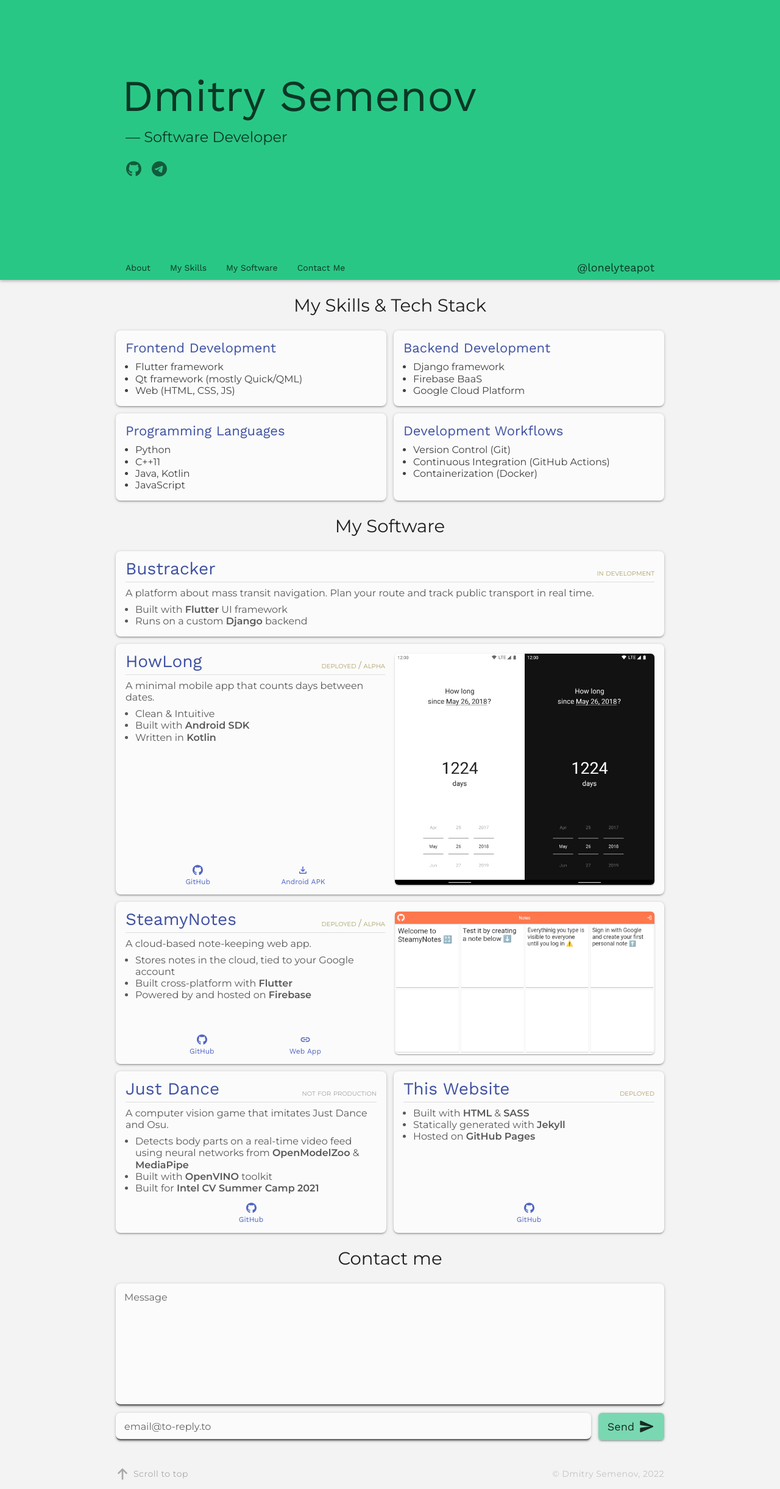
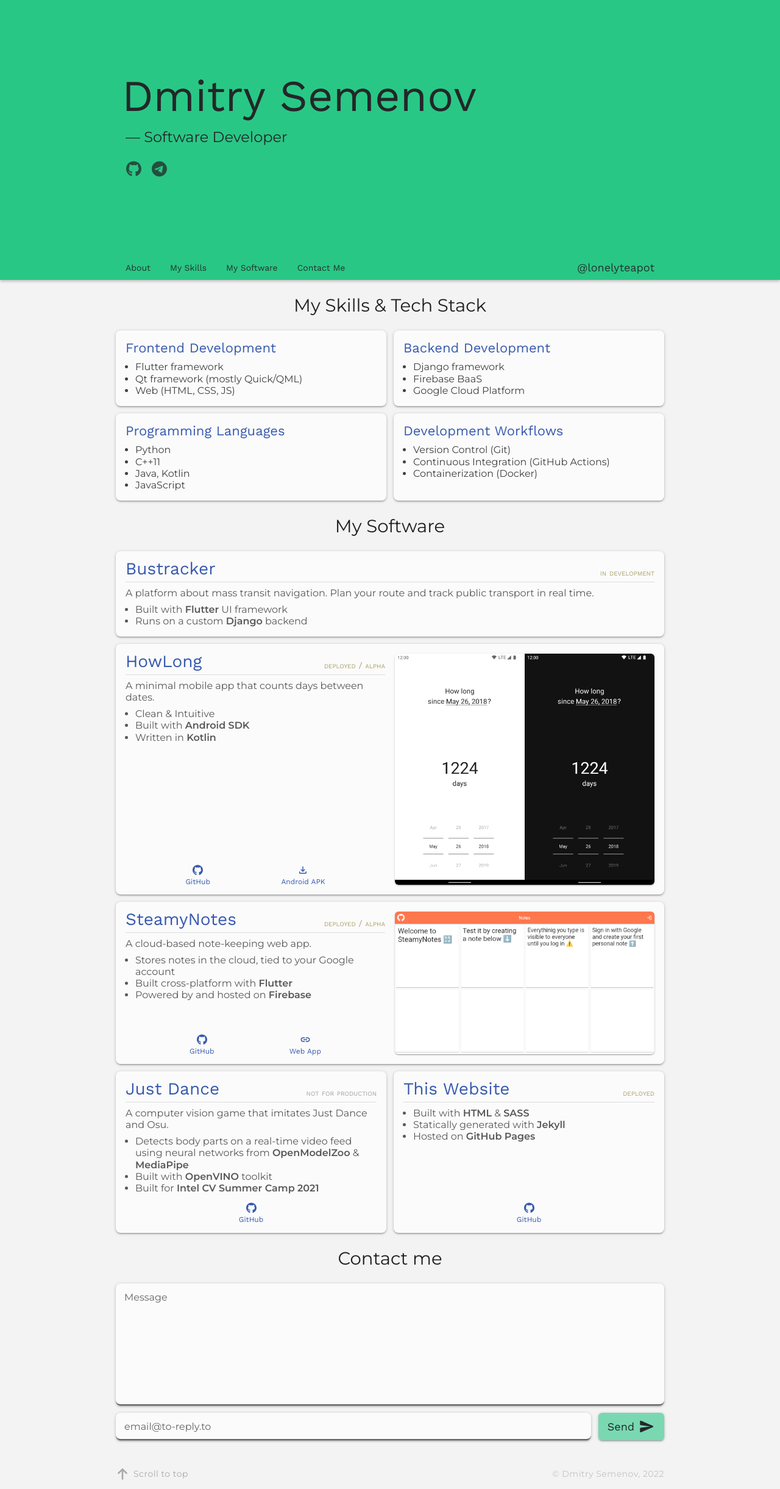
Before and after one commit to lonelyteapot/lonelyteapot.github.io, a Jekyll site: the page built from pages/index.html, in a window 1280 px wide. Shown: the whole page at 61% size. Built offline with Jekyll 4.4.1, drawn with Linux system fonts in a browser that asks for light colours.

Commit message:
Update colors

```diff
--- a/_sass/components/vertical-link.scss
+++ b/_sass/components/vertical-link.scss
@@ -7,7 +7,7 @@
     border-radius: 8px;
     font-size: 0.75rem;
     font-family: $header-font;
-    color: saturate(lighten($secondary-color, 10%), 5%);
+    color: $secondary-color;
     transition: background-color 200ms;
 
     &:hover, &:focus {
--- a/_sass/full-header.scss
+++ b/_sass/full-header.scss
@@ -60,7 +60,7 @@
     align-items: flex-start;
     gap: 24px;
     padding: 16px;
-    color: transparentize($color: $color-on-primary, $amount: 0.08);
+    color: $color-on-primary;
 
     .name {
         margin-left: -6px;
--- a/_sass/variables.sass
+++ b/_sass/variables.sass
@@ -4,8 +4,8 @@ $content-font: 'Montserrat', sans-serif
 
 // Colors
 $primary-color: #29C785
-$color-on-primary: rgba(0, 0, 0, 0.8)
-$secondary-color: #3F51A2
+$color-on-primary: #232729
+$secondary-color: #385AAE
 $canvas-color: #FBFBFB
 $color-on-canvas: black
 $background-color: #F3F3F3
--- a/css/index.scss
+++ b/css/index.scss
@@ -73,6 +73,7 @@ ignore {$front-matter: lint};
         opacity: 0.6;
         font-variant: small-caps;
         text-transform: lowercase;
+        font-family: $header-font;
     }
 
     .keypoints {
```
